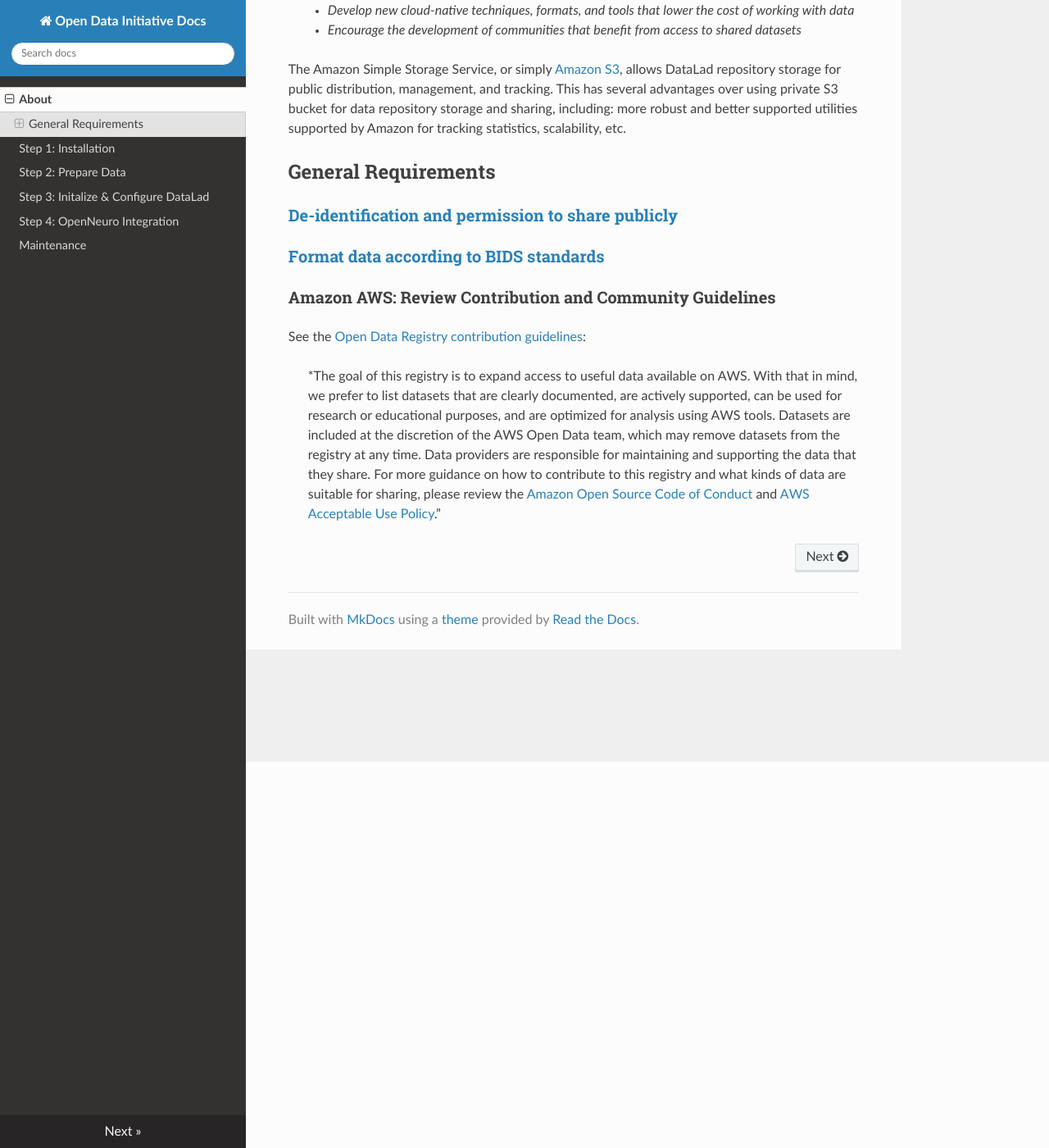
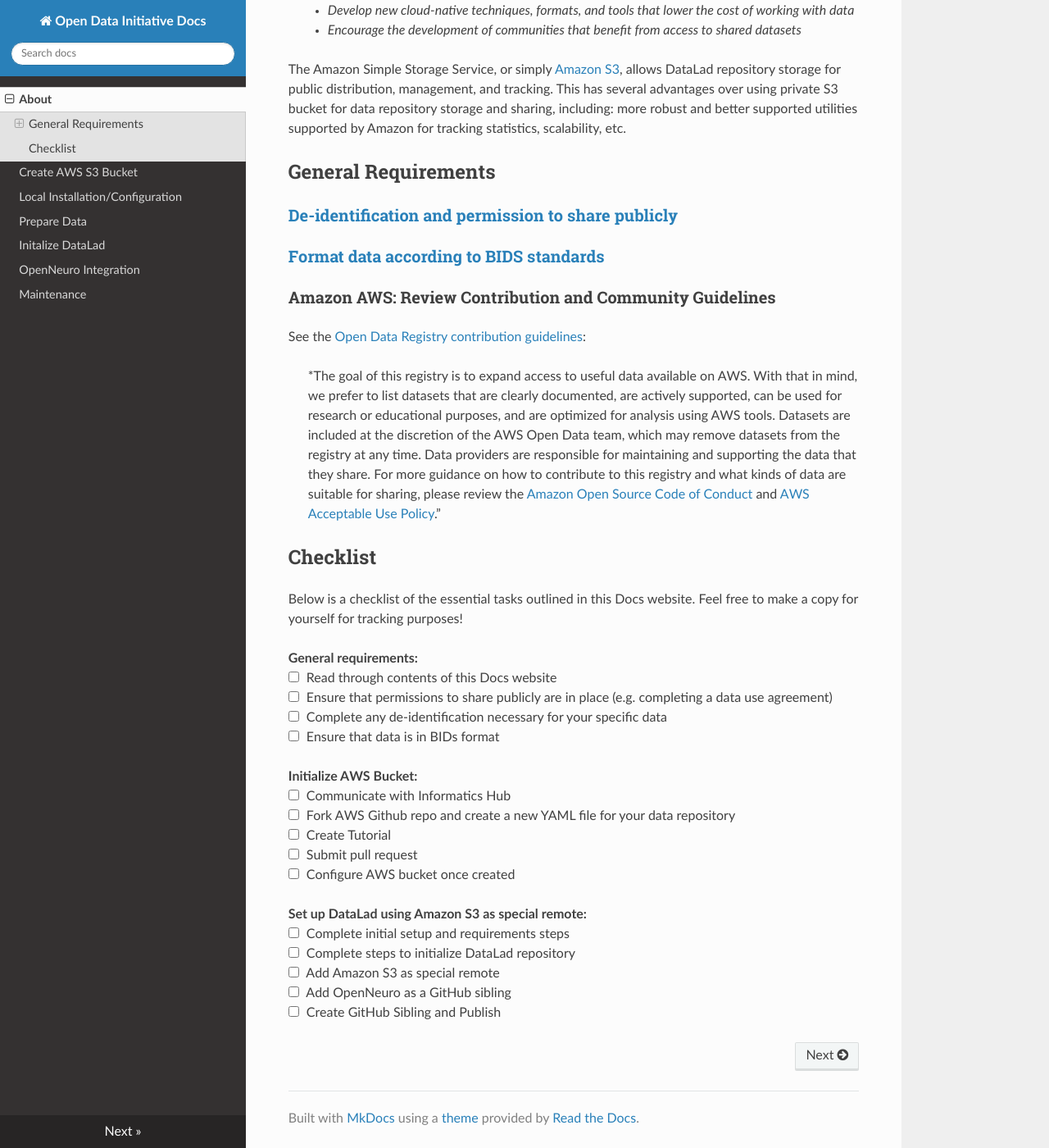
Before and after one commit to DCAN-Labs/opendatainit-docs, an MkDocs documentation site: the page built from docs/index.md, in a window 1280 px wide and 1400 px high, scrolled down 471 px. Shown: the whole window at 82% size. Built offline with MkDocs 1.6.1, drawn with Linux system fonts in a browser that asks for light colours; nearby versions of some CDN libraries; some of the changed text lies outside the part shown.

Commit message:
add aws setup page

```diff
--- a/docs/index.md
+++ b/docs/index.md
@@ -23,3 +23,27 @@
 See the [Open Data Registry contribution guidelines](https://github.com/awslabs/open-data-registry/blob/main/CONTRIBUTING.md):
 > *The goal of this registry is to expand access to useful data available on AWS. With that in mind, we prefer to list datasets that are clearly documented, are actively supported, can be used for research or educational purposes, and are optimized for analysis using AWS tools. Datasets are included at the discretion of the AWS Open Data team, which may remove datasets from the registry at any time. Data providers are responsible for maintaining and supporting the data that they share.
 For more guidance on how to contribute to this registry and what kinds of data are suitable for sharing, please review the [Amazon Open Source Code of Conduct](https://aws.github.io/code-of-conduct) and [AWS Acceptable Use Policy](https://aws.amazon.com/aup/).”
+
+## Checklist
+
+Below is a checklist of the essential tasks outlined in this Docs website. Feel free to make a copy for yourself for tracking purposes!
+
+**General requirements:**
+<input type="checkbox"> Read through contents of this Docs website
+<input type="checkbox"> Ensure that permissions to share publicly are in place (e.g. completing a data use agreement)
+<input type="checkbox"> Complete any de-identification necessary for your specific data
+<input type="checkbox"> Ensure that data is in BIDs format
+
+**Initialize AWS Bucket:**
+<input type="checkbox"> Communicate with Informatics Hub
+<input type="checkbox"> Fork AWS Github repo and create a new YAML file for your data repository
+<input type="checkbox"> Create Tutorial
+<input type="checkbox"> Submit pull request
+<input type="checkbox"> Configure AWS bucket once created
+
+**Set up DataLad using Amazon S3 as special remote:**
+<input type="checkbox"> Complete initial setup and requirements steps
+<input type="checkbox"> Complete steps to initialize DataLad repository
+<input type="checkbox"> Add Amazon S3 as special remote
+<input type="checkbox"> Add OpenNeuro as a GitHub sibling
+<input type="checkbox"> Create GitHub Sibling and Publish
--- a/mkdocs.yml
+++ b/mkdocs.yml
@@ -13,8 +13,9 @@
 docs_dir: docs
 nav:
   - About: index.md
-  - "Step 1: Installation": installation.md
-  - "Step 2: Prepare Data": dataprep.md
-  - "Step 3: Initalize & Configure DataLad": datalad-init.md
-  - "Step 4: OpenNeuro Integration": openneuro.md
+  - Create AWS S3 Bucket: aws.md
+  - "Local Installation/Configuration": installation.md
+  - Prepare Data: dataprep.md
+  - Initalize DataLad: datalad-init.md
+  - OpenNeuro Integration: openneuro.md
   - Maintenance: maintenance.md
```
Also changed, not shown: other parts of docs/index.md (+1 -1 lines), docs/aws.md (added, +59 -0 lines), docs/installation.md (+1 -1 lines), docs/openneuro.md (+8 -7 lines), docs/images/edit-object-ownership.jpg (added).
